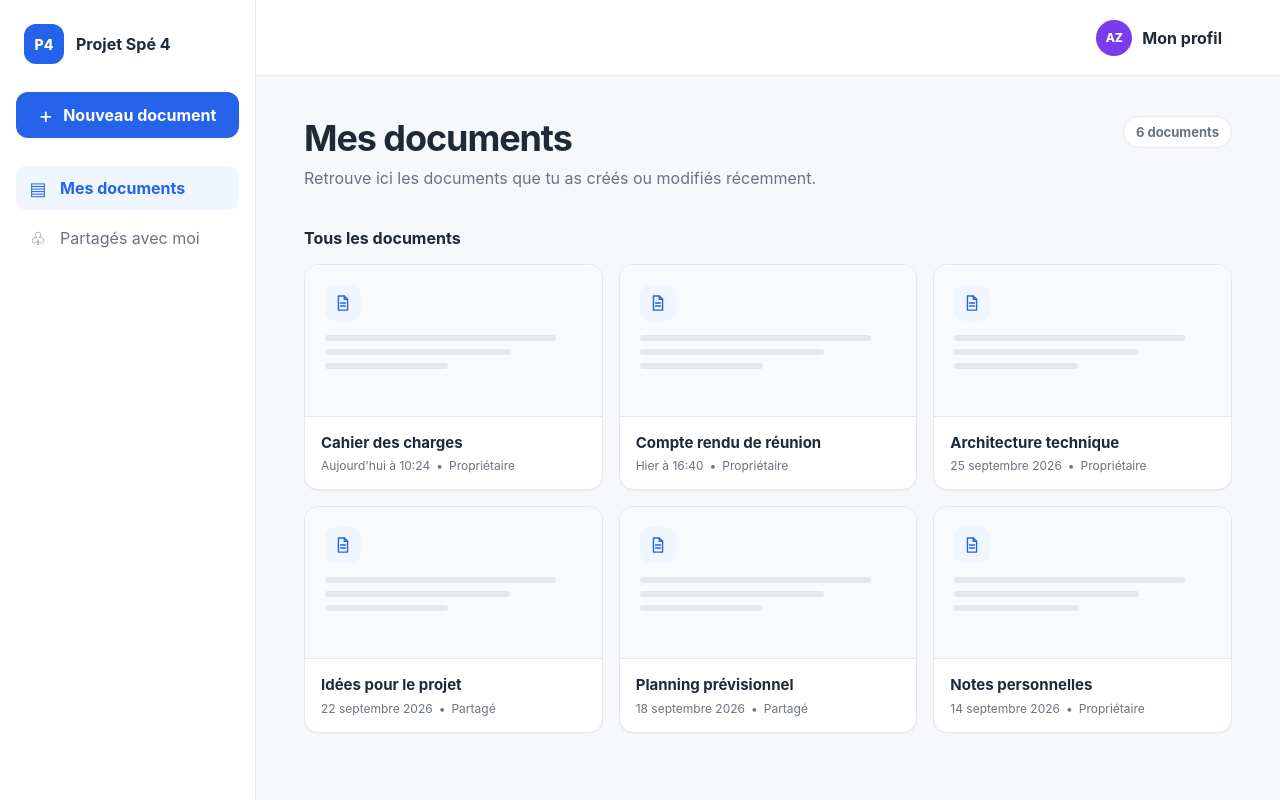
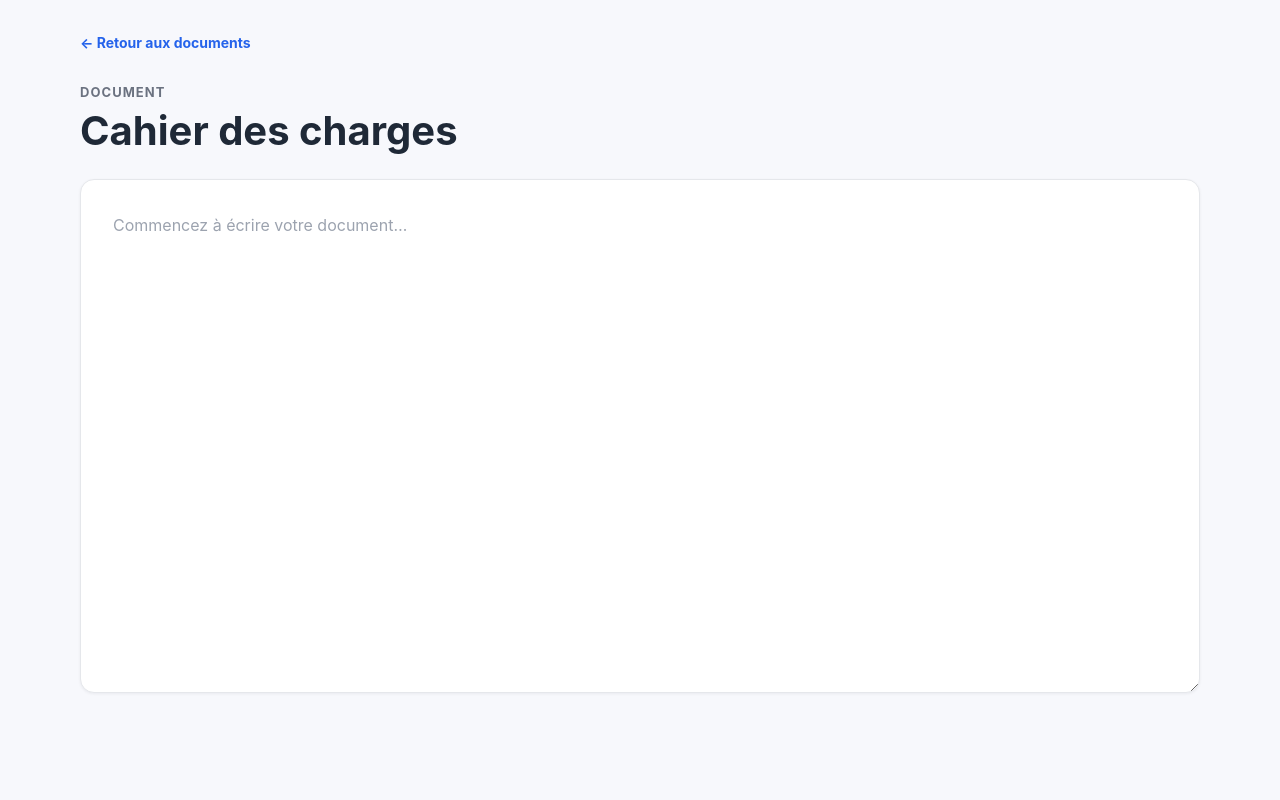
Before and after one commit to Skizzz81/projet-spe-4-lc, a React (Vite) app in the folder frontend/: page /documents/1 in a window 1280 px wide. Built offline with nearby package versions, Linux system fonts and the light colour scheme.

Commit message:
feat(frontend): ajouter l'ouverture et l'édition des documents

```diff
--- a/frontend/package.json
+++ b/frontend/package.json
@@ -11,6 +11,7 @@
   "dependencies": {
     "react": "^19.3.0",
     "react-dom": "^19.3.0",
+    "react-router-dom": "^7.18.4",
     "socket.io-client": "^4.8.4"
   },
   "devDependencies": {
--- a/frontend/src/App.jsx
+++ b/frontend/src/App.jsx
@@ -1,8 +1,10 @@
 import { useState } from 'react';
+import { Route, Routes } from 'react-router-dom';
 import { Sidebar } from './components/layout/Sidebar.jsx';
 import { Header } from './components/layout/Header.jsx';
 import { CreateDocumentModal } from './components/documents/CreateDocumentModal.jsx';
 import { DashboardPage } from './pages/DashboardPage.jsx';
+import { DocumentPage } from './pages/DocumentPage.jsx';
 import { documents as initialDocuments } from './mocks/documents.js';
 
 export function App() {
@@ -13,6 +15,7 @@ export function App() {
     const newDocument = {
       id: crypto.randomUUID(),
       title,
+      content: '',
       updatedAt: "À l'instant",
       access: 'Propriétaire',
     };
@@ -21,7 +24,20 @@ export function App() {
     setIsCreateModalOpen(false);
   }
 
+  function updateDocumentContent(documentId, content) {
+    setDocuments((currentDocuments) =>
+      currentDocuments.map((document) =>
+        document.id === documentId ? { ...document, content } : document,
+      ),
+    );
+  }
+
   return (
+    <>
+      <Routes>
+        <Route
+          path="/"
+          element={
             <div className="app-shell">
               <Sidebar onCreateDocument={() => setIsCreateModalOpen(true)} />
 
@@ -29,6 +45,16 @@ export function App() {
                 <Header />
                 <DashboardPage documents={documents} />
               </div>
+            </div>
+          }
+        />
+        <Route
+          path="/documents/:documentId"
+          element={
+            <DocumentPage documents={documents} onContentChange={updateDocumentContent} />
+          }
+        />
+      </Routes>
 
       {isCreateModalOpen && (
         <CreateDocumentModal
@@ -36,6 +62,6 @@ export function App() {
           onCreate={createDocument}
         />
       )}
-    </div>
+    </>
   );
 }
--- a/frontend/src/components/documents/DocumentCard.jsx
+++ b/frontend/src/components/documents/DocumentCard.jsx
@@ -1,3 +1,5 @@
+import { Link } from 'react-router-dom';
+
 function DocumentIcon() {
   return (
     <svg viewBox="0 0 24 24" aria-hidden="true">
@@ -10,7 +12,7 @@ function DocumentIcon() {
 
 export function DocumentCard({ document }) {
   return (
-    <button className="document-card" type="button">
+    <Link className="document-card" to={`/documents/${document.id}`}>
       <span className="document-preview" aria-hidden="true">
         <span className="document-preview-icon">
           <DocumentIcon />
@@ -28,6 +30,6 @@ export function DocumentCard({ document }) {
           <span>{document.access}</span>
         </span>
       </span>
-    </button>
+    </Link>
   );
 }
--- /dev/null
+++ b/frontend/src/components/editor/DocumentEditor.jsx
@@ -0,0 +1,13 @@
+export function DocumentEditor({ content = '', onChange }) {
+  return (
+    <div className="document-editor">
+      <textarea
+        className="document-editor-textarea"
+        value={content}
+        onChange={(event) => onChange(event.target.value)}
+        placeholder="Commencez à écrire votre document…"
+        aria-label="Contenu du document"
+      />
+    </div>
+  );
+}
--- a/frontend/src/main.jsx
+++ b/frontend/src/main.jsx
@@ -1,10 +1,13 @@
 import { StrictMode } from 'react';
 import { createRoot } from 'react-dom/client';
+import { BrowserRouter } from 'react-router-dom';
 import { App } from './App.jsx';
 import './styles.css';
 
 createRoot(document.getElementById('root')).render(
   <StrictMode>
-    <App />
+    <BrowserRouter>
+      <App />
+    </BrowserRouter>
   </StrictMode>,
 );
--- /dev/null
+++ b/frontend/src/pages/DocumentPage.jsx
@@ -0,0 +1,40 @@
+import { Link, useParams } from 'react-router-dom';
+import { DocumentEditor } from '../components/editor/DocumentEditor.jsx';
+
+export function DocumentPage({ documents, onContentChange }) {
+  const { documentId } = useParams();
+  const document = documents.find((item) => String(item.id) === documentId);
+
+  if (!document) {
+    return (
+      <main className="document-page">
+        <Link className="document-back-link" to="/">
+          ← Retour aux documents
+        </Link>
+
+        <header className="document-page-header">
+          <p className="document-page-label">Erreur</p>
+          <h1>Document introuvable</h1>
+        </header>
+      </main>
+    );
+  }
+
+  return (
+    <main className="document-page">
+      <Link className="document-back-link" to="/">
+        ← Retour aux documents
+      </Link>
+
+      <header className="document-page-header">
+        <p className="document-page-label">Document</p>
+        <h1>{document.title}</h1>
+      </header>
+
+      <DocumentEditor
+        content={document.content}
+        onChange={(content) => onContentChange(document.id, content)}
+      />
+    </main>
+  );
+}
--- a/frontend/src/styles.css
+++ b/frontend/src/styles.css
@@ -273,6 +273,7 @@ button {
   overflow: hidden;
   color: var(--color-text);
   text-align: left;
+  text-decoration: none;
   background: var(--color-surface);
   border: 1px solid var(--color-border);
   border-radius: 0.875rem;
@@ -365,6 +366,69 @@ button {
   color: var(--color-text-muted);
   font-size: 0.75rem;
   white-space: nowrap;
+}
+
+.document-page {
+  width: min(100% - 2rem, 70rem);
+  margin: 0 auto;
+  padding: 2rem 0;
+}
+
+.document-back-link {
+  display: inline-flex;
+  color: var(--color-primary);
+  font-size: 0.875rem;
+  font-weight: 700;
+  text-decoration: none;
+}
+
+.document-back-link:hover {
+  text-decoration: underline;
+}
+
+.document-page-header {
+  margin: 2rem 0 1.5rem;
+}
+
+.document-page-label {
+  margin: 0 0 0.375rem;
+  color: var(--color-text-muted);
+  font-size: 0.8125rem;
+  font-weight: 700;
+  text-transform: uppercase;
+  letter-spacing: 0.08em;
+}
+
+.document-page-header h1 {
+  margin: 0;
+  font-size: clamp(1.75rem, 4vw, 2.5rem);
+}
+
+.document-editor {
+  min-height: 32rem;
+  background: var(--color-surface);
+  border: 1px solid var(--color-border);
+  border-radius: 0.875rem;
+  box-shadow: 0 1px 3px rgb(15 23 42 / 6%);
+  overflow: hidden;
+}
+
+.document-editor-textarea {
+  display: block;
+  width: 100%;
+  min-height: 32rem;
+  padding: 2rem;
+  color: var(--color-text);
+  font: inherit;
+  line-height: 1.7;
+  resize: vertical;
+  background: transparent;
+  border: 0;
+  outline: none;
+}
+
+.document-editor-textarea::placeholder {
+  color: #9ca3af;
 }
 
 .modal-backdrop {
```
Also changed, not shown: 1 other file (tests, documents, lock files or other folders). Lines whose indentation alone changed are shown as unchanged.
